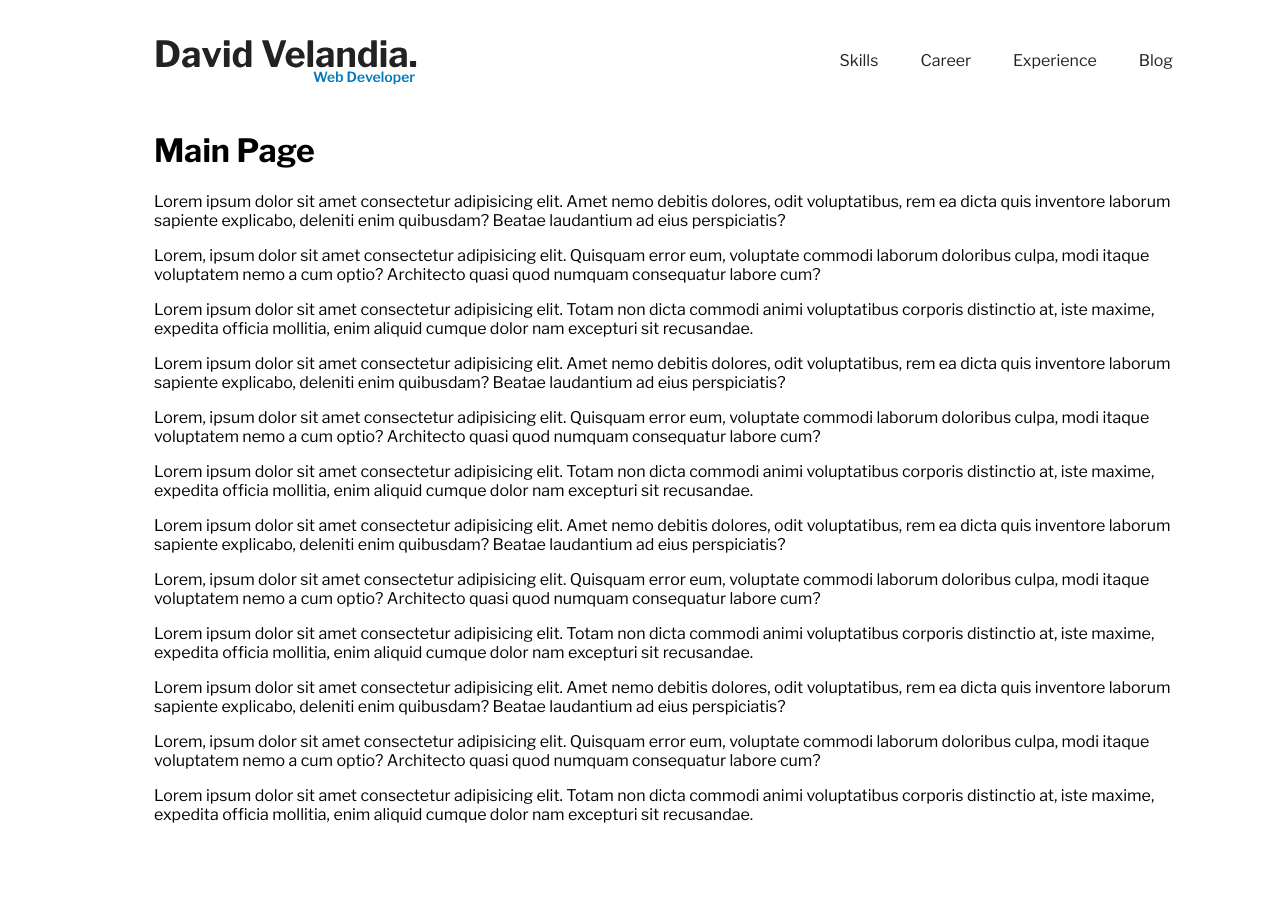
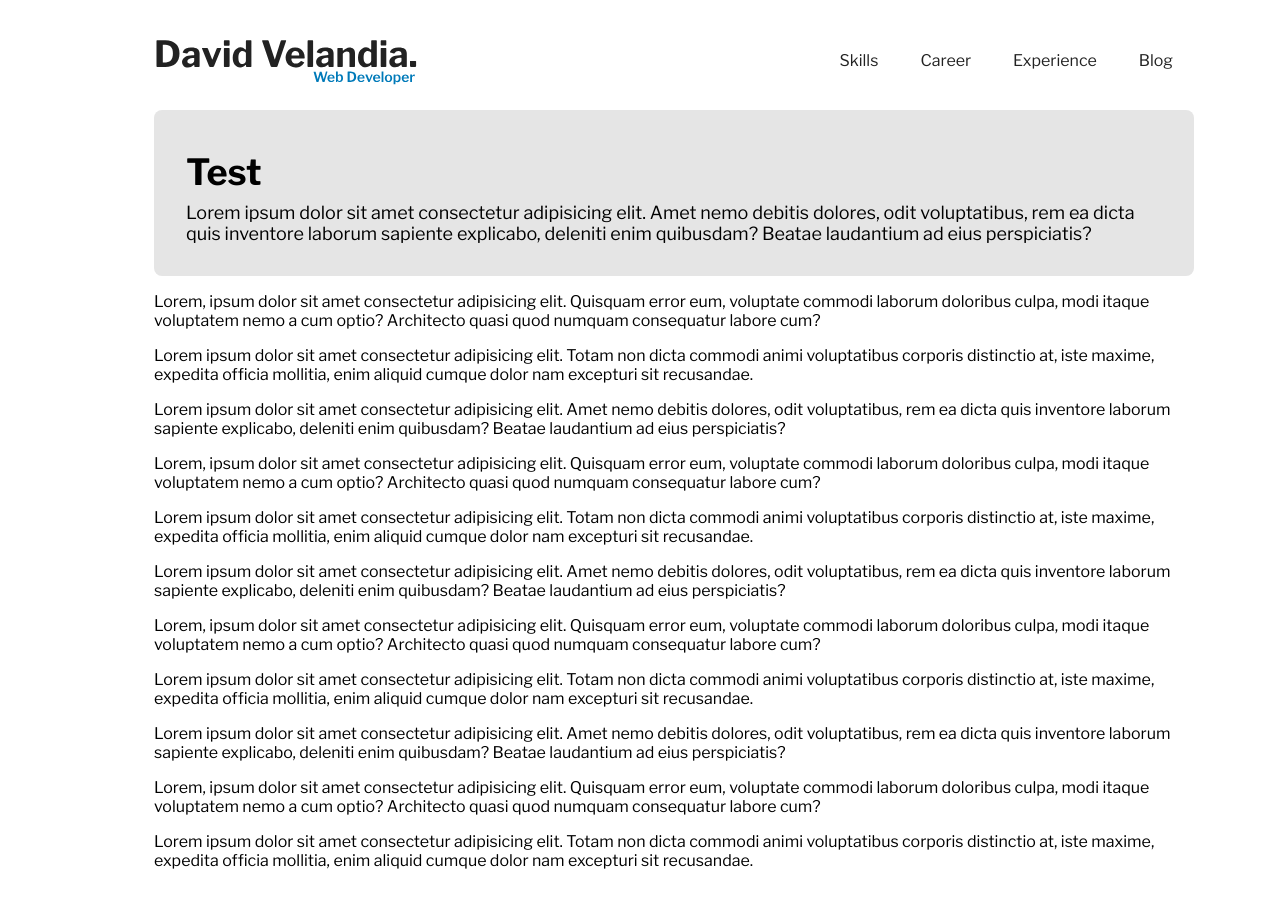
Before and after one commit to david-velandia/david-velandia.github.io, a Next.js app: page / in a window 1280 px wide. Before the commit the page ends 860 px from the top, so only its background shows below. Built offline with nearby package versions, Linux system fonts and the light colour scheme.

Commit message:
Add Card component

```diff
--- /dev/null
+++ b/components/atoms/Card/Card.styles.ts
@@ -0,0 +1,7 @@
+import styled from 'styled-components';
+
+export const Container = styled.section`
+  background-color: ${({ theme }) => theme.colors.primary};
+  padding: 32px;
+  border-radius: 8px;
+`;
--- /dev/null
+++ b/components/atoms/Card/Card.tsx
@@ -0,0 +1,4 @@
+import React, { FC } from 'react';
+import { Container } from './Card.styles';
+
+export const Card: FC = ({ children }) => <Container>{children}</Container>;
--- /dev/null
+++ b/components/atoms/Card/CardContent.styles.ts
@@ -0,0 +1,5 @@
+import styled from 'styled-components';
+
+export const Content = styled.div`
+  font-size: 18px;
+`;
--- /dev/null
+++ b/components/atoms/Card/CardContent.tsx
@@ -0,0 +1,4 @@
+import React, { FC } from 'react';
+import { Content } from './CardContent.styles';
+
+export const CardContent: FC = ({ children }) => <Content>{children}</Content>;
--- /dev/null
+++ b/components/atoms/Card/CardTitle.styles.ts
@@ -0,0 +1,7 @@
+import styled from 'styled-components';
+
+export const Title = styled.h2`
+  font-weight: 700;
+  font-size: 36px;
+  margin: 8px auto;
+`;
--- /dev/null
+++ b/components/atoms/Card/CardTitle.tsx
@@ -0,0 +1,4 @@
+import React from 'react';
+import { Title } from './CardTitle.styles';
+
+export const CardTitle = ({ children }) => <Title>{children}</Title>;
--- /dev/null
+++ b/components/atoms/Card/index.ts
@@ -0,0 +1,3 @@
+export * from './Card';
+export * from './CardTitle';
+export * from './CardContent';
--- a/components/atoms/Hamburger/Hamburger.styles.ts
+++ b/components/atoms/Hamburger/Hamburger.styles.ts
@@ -1,5 +1,4 @@
 import styled, { css } from 'styled-components';
-
 interface InnerProps {
   $isActive?: boolean;
 }
--- a/components/atoms/index.ts
+++ b/components/atoms/index.ts
@@ -1,2 +1,3 @@
+export * from './Card';
 export * from './Hamburger';
 export * from './Hide';
--- a/pages/index.tsx
+++ b/pages/index.tsx
@@ -1,14 +1,18 @@
+import React from 'react';
 import { MainLayout } from '@/layouts';
+import { Card, CardTitle, CardContent } from '@/atoms';
 
 export default function Home() {
   return (
     <MainLayout>
-      <h1>Main Page</h1>
-      <p>
-        Lorem ipsum dolor sit amet consectetur adipisicing elit. Amet nemo debitis dolores, odit
-        voluptatibus, rem ea dicta quis inventore laborum sapiente explicabo, deleniti enim
-        quibusdam? Beatae laudantium ad eius perspiciatis?
-      </p>
+      <Card>
+        <CardTitle>Test</CardTitle>
+        <CardContent>
+          Lorem ipsum dolor sit amet consectetur adipisicing elit. Amet nemo debitis dolores, odit
+          voluptatibus, rem ea dicta quis inventore laborum sapiente explicabo, deleniti enim
+          quibusdam? Beatae laudantium ad eius perspiciatis?
+        </CardContent>
+      </Card>
       <p>
         Lorem, ipsum dolor sit amet consectetur adipisicing elit. Quisquam error eum, voluptate
         commodi laborum doloribus culpa, modi itaque voluptatem nemo a cum optio? Architecto quasi
```
